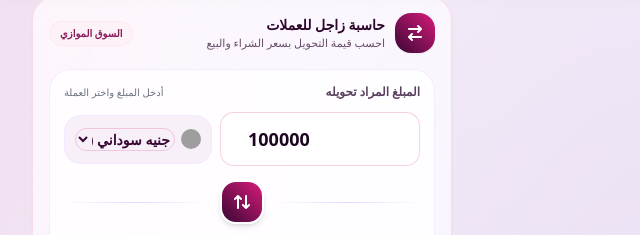
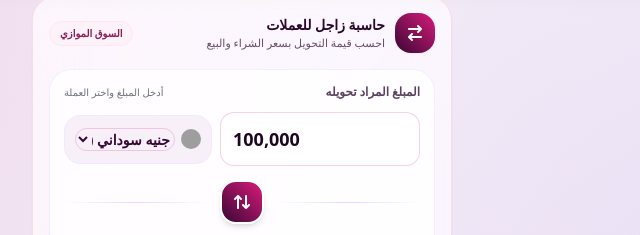
Before and after one commit to zajil-post/Zajil-post, a plain HTML site: page index.html in a window 1280 px wide. Both pictures are taken after a click on the tab "الحاسبة". Shown: the part 105-340 px from the top of the page, 398-1038 px from the left. Drawn offline with nearby package versions, Linux system fonts and the light colour scheme; no server answers; grey boxes are pictures that could not be loaded.

Commit message:
Format calculator amount input with thousands separators

```diff
--- a/index.html
+++ b/index.html
@@ -167,7 +167,7 @@
           <span class="text-[10px] text-gray-500">أدخل المبلغ واختر العملة</span>
         </div>
         <div class="grid grid-cols-[minmax(0,1fr)_auto] gap-2 items-center">
-          <input type="number" id="cAmt" value="100000" min="0" inputmode="decimal" oninput="calc()" aria-label="المبلغ المراد تحويله" class="min-w-0 w-full bg-[#F7F0F8] border border-purple-100 rounded-2xl px-3 py-3 text-left font-bold text-lg t-num focus:outline-none focus:ring-2 focus:ring-pink-200">
+          <input type="text" id="cAmt" value="100,000" inputmode="decimal" dir="ltr" autocomplete="off" spellcheck="false" oninput="formatCalcAmount(this);calc()" aria-label="المبلغ المراد تحويله" class="min-w-0 w-full bg-[#F7F0F8] border border-purple-100 rounded-2xl px-3 py-3 text-left font-bold text-lg t-num focus:outline-none focus:ring-2 focus:ring-pink-200">
           <div class="flex items-center gap-1.5 bg-[#F7F0F8] border border-purple-100 rounded-2xl px-2.5 py-3">
             <img id="fFlg" src="https://flagcdn.com/w40/sd.png" alt="علم العملة الأولى" class="w-5 h-5 rounded-full object-cover">
             <select id="fSel" onchange="calc()" aria-label="من عملة" class="max-w-[100px] bg-transparent text-sm font-bold text-[#380734] focus:outline-none"></select>
```
